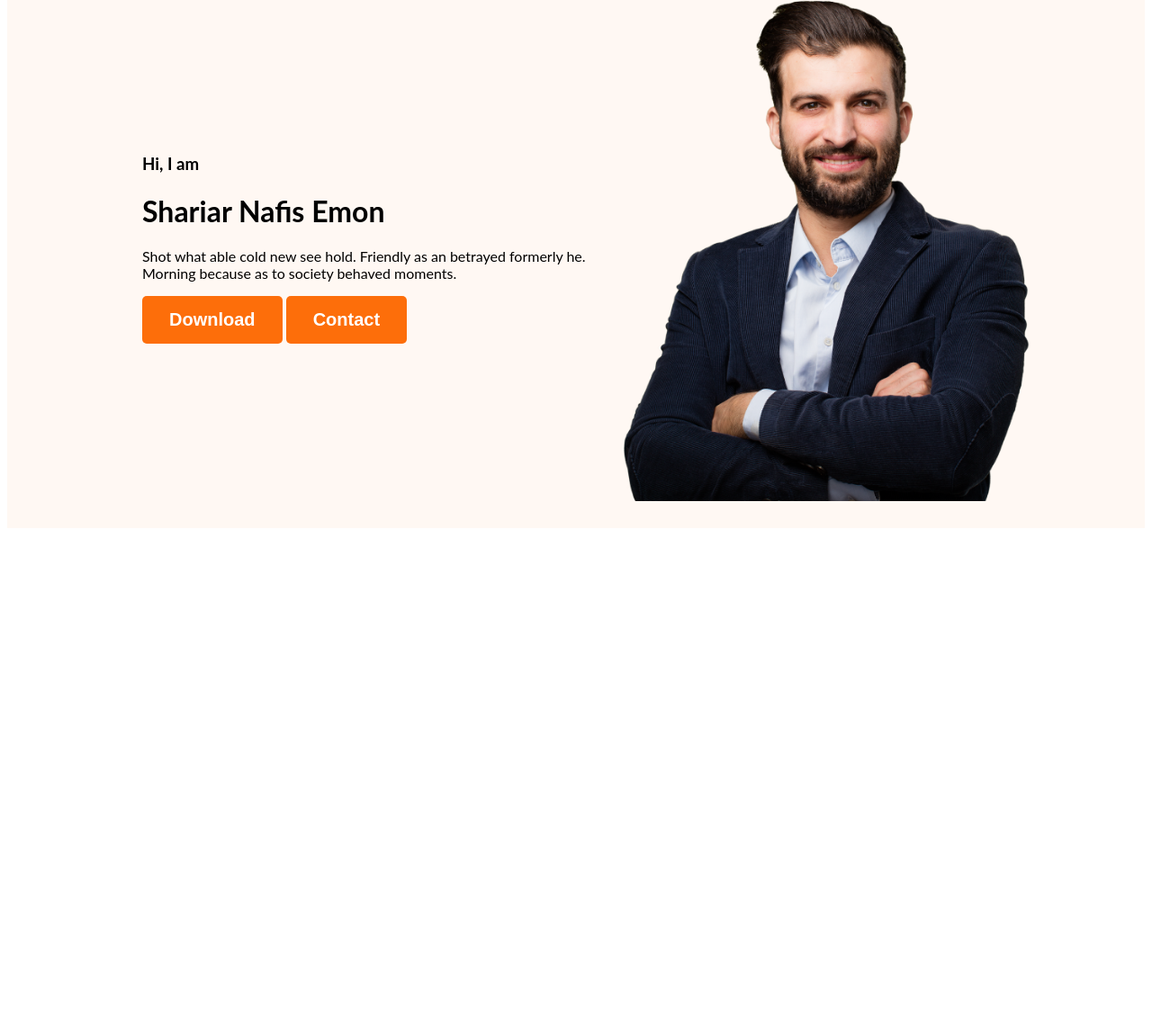
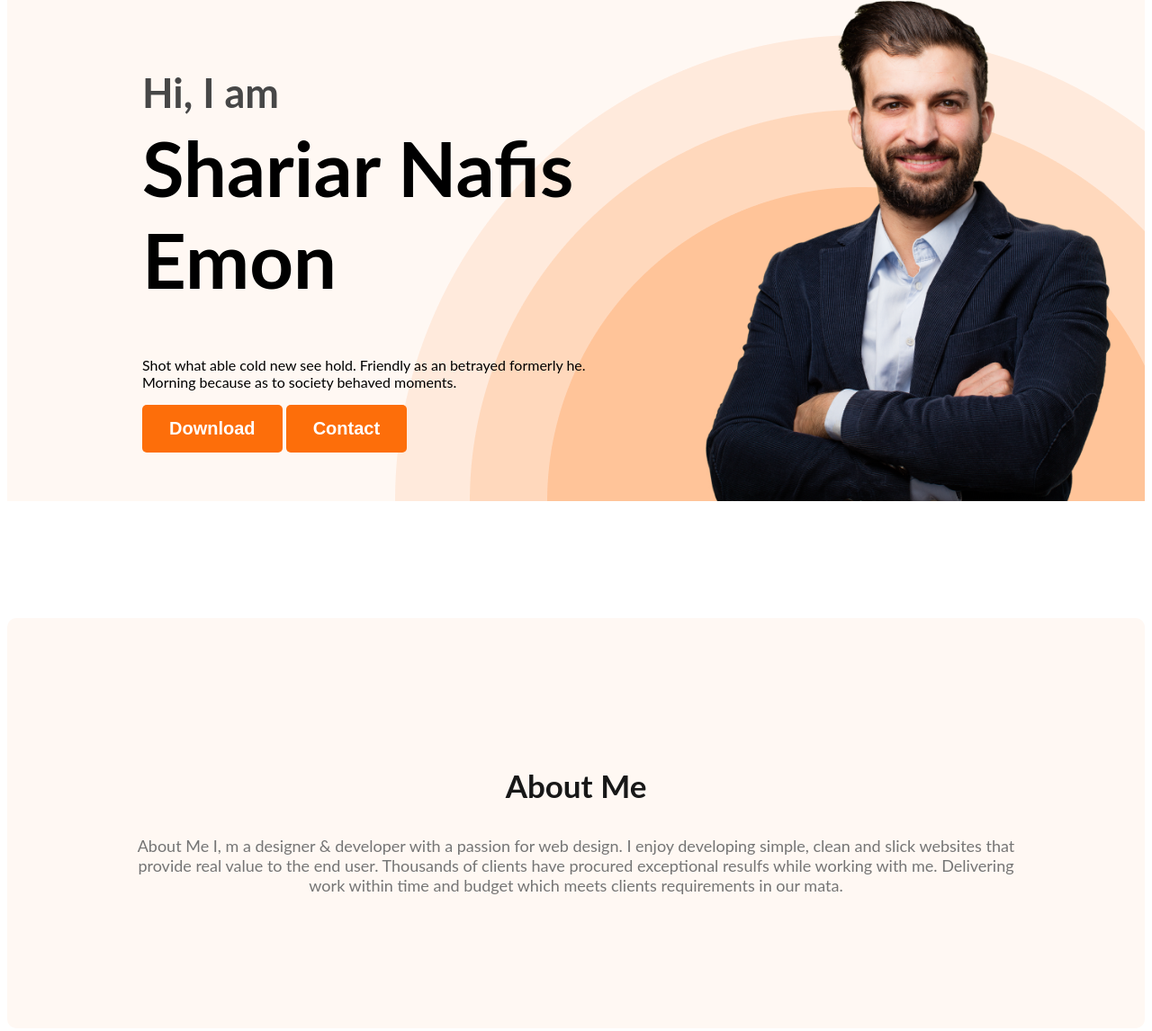
Before and after one commit to Shariar2006/webdevolopar-portfolio, a plain HTML site: page index.html in a window 1280 px wide. Shown: the part 204-1350 px from the top of the page at 90% size. Before the commit the page ends 800 px from the top, so only its background shows below. Drawn offline with Linux system fonts and the light colour scheme.

Commit message:
added section

```diff
--- a/index.html
+++ b/index.html
@@ -22,8 +22,8 @@
        <div class="banner">
         <div>
             <h3 class="banner-greetig">Hi, I am</h3>
-            <h1>Shariar Nafis Emon</h1>
-            <p>Shot what able cold new see hold. Friendly as an betrayed formerly he. <br> Morning because as to society behaved moments.</p>
+            <h1 class="banner-tittle">Shariar Nafis Emon</h1>
+            <p class="banner-description">Shot what able cold new see hold. Friendly as an betrayed formerly he. <br> Morning because as to society behaved moments.</p>
             <button class="btn-primari">Download</button>
             <button class="btn-primari">Contact</button>
         </div>
@@ -31,6 +31,13 @@
        </div>
     </header>
     <main>
+        <section class="about">
+            <h3 class="section-tittle">About Me</h3>
+            <p class="section-description">About Me
+                I, m a designer & developer with a passion for web design. I enjoy developing simple, clean and slick websites that provide real value to the end user. Thousands of clients have procured exceptional resulfs while working with me. Delivering work within time and budget which meets clients requirements in our mata.
+                </p>
+
+        </section>
 
     </main>
     <footer>
--- a/styls/portfolio.css
+++ b/styls/portfolio.css
@@ -14,6 +14,17 @@ body{
     font-weight: 700;
     padding: 15px 30px;
 
+}
+.section-tittle{
+    color: #181818;
+    text-align: center;
+    font-size: 35px;
+    font-weight: 700;
+}
+.section-description{
+    color: #757575;
+    text-align: center;
+    font-size: 18px;
 }
 nav{
     display: flex;
@@ -39,12 +50,32 @@ li a{
 }
 .header{
     background-color: #FFF8F3;
+    background-image: url('../images/header_bg.png');
+    background-repeat: no-repeat;
+    background-position: bottom right;
 }
 .banner{
-    padding: 30px 30px 30px 150px;
+    padding: 30px 30px 0px 150px;
     display: flex;
     align-items: center;
+    justify-content: space-between;
 }
 .banner .Pic{
     width: 500px;
 }
+.banner-greetig{
+    font-size: 45px;
+    color: #474747;
+    margin-bottom: 5px;
+}
+.banner-tittle{
+    font-size: 85px;
+    font-weight: 700px;
+    margin-top: 0px;
+}
+.about{
+    padding: 130px;
+    border-radius: 10px;
+    background: #FFF8F3;
+    margin: 130px 0px;
+}
```
